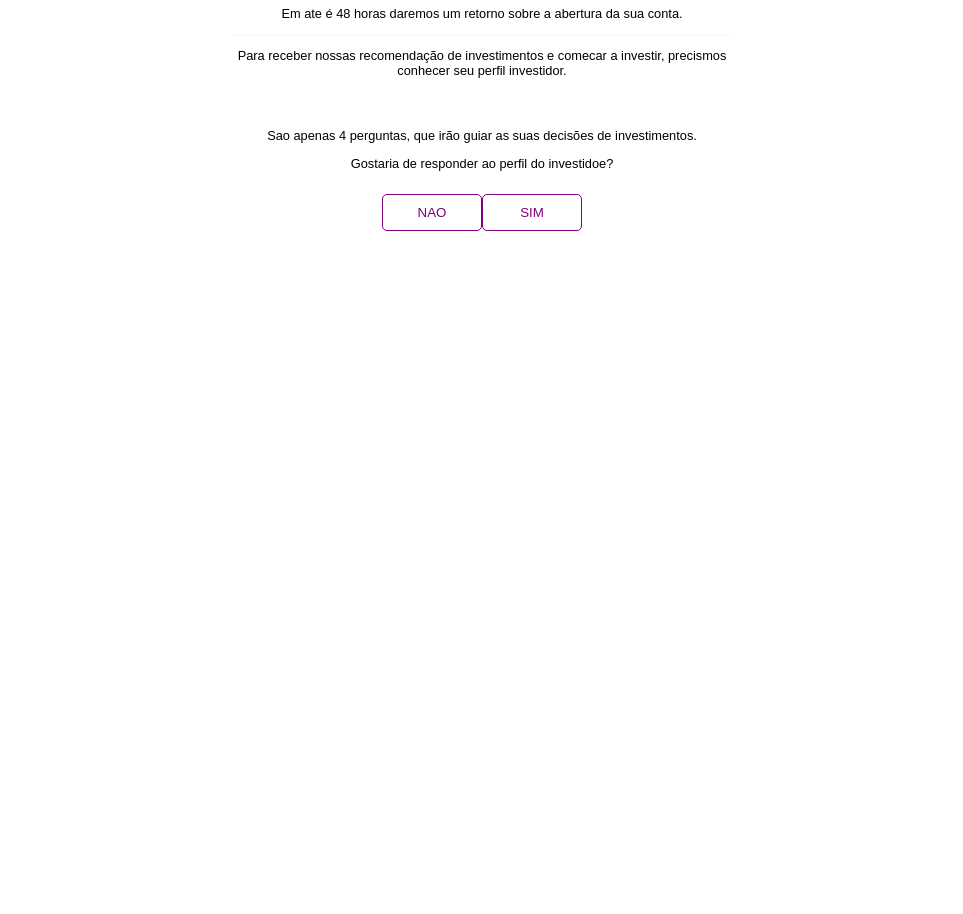
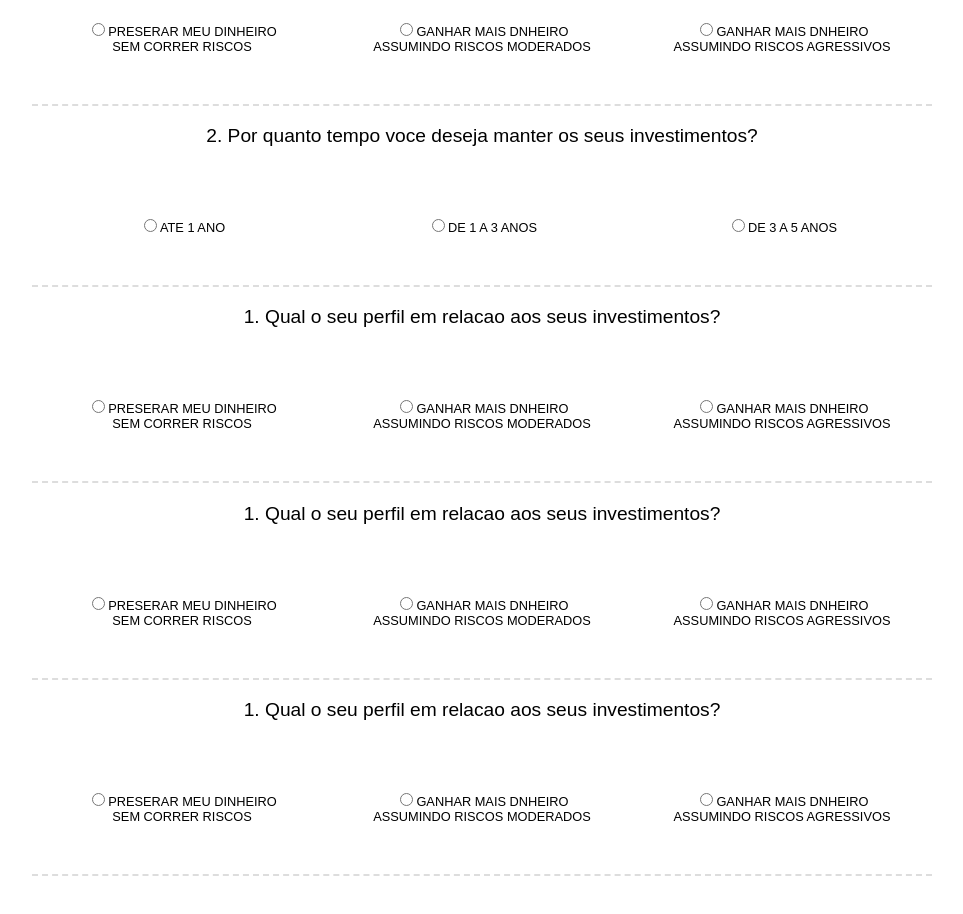
Before and after one commit to daniloagostinho/cedro, an Angular app: page /perfil in a window 1280 px wide. Shown: the part 180-1094 px from the top of the page, without its empty margins (158-1121 px from the left). Before the commit the page ends 800 px from the top, so only its background shows below. Built offline with nearby package versions, Linux system fonts and the light colour scheme.

Commit message:
criando pagina investimentos e estilizando

```diff
--- a/src/app/app.component.html
+++ b/src/app/app.component.html
@@ -1,2 +1,3 @@
 
-<app-home></app-home>
+<!--<app-home></app-home>-->
+<app-perfil-investidor></app-perfil-investidor>
--- a/src/app/app.module.ts
+++ b/src/app/app.module.ts
@@ -6,11 +6,14 @@ import { DialogComponent } from './dialog/dialog.component';
 import { HomeComponent } from './home/home.component';
 import { FormsModule, ReactiveFormsModule }   from '@angular/forms';
 
+import { PerfilInvestidorComponent } from './perfil-investidor/perfil-investidor.component';
+
 @NgModule({
   declarations: [
     AppComponent,
     DialogComponent,
-    HomeComponent
+    HomeComponent,
+    PerfilInvestidorComponent
   ],
   imports: [
     BrowserModule,
--- a/src/app/home/home.component.css
+++ b/src/app/home/home.component.css
@@ -34,8 +34,6 @@ p {
     color: purple;
     text-transform: uppercase;
 }
-
-
 
 .wrapper
 p:nth-child(6) {
--- /dev/null
+++ b/src/app/perfil-investidor/perfil-investidor.component.css
@@ -0,0 +1,41 @@
+.wrapper {
+    max-width: 900px;
+    margin: 50px auto;
+    text-align: center;
+
+    font-family: "Arial";
+}
+
+.wrapper
+h1 {
+    color: #a52526;
+    font-size: 1.2 em;
+    text-transform: uppercase;
+}
+
+.wrapper
+p {
+    font-size: 1.2em;
+}
+
+
+.wrapper
+span {
+    text-transform: uppercase;
+}
+
+/*color: #a52526;*/
+
+.wrapper
+ul {
+    display: flex;
+    padding: 50px 0 50px;
+    border-bottom: 2px dashed #ddd;
+}
+
+.wrapper
+li {
+    width: 40%;
+    list-style: none;
+    font-size: 0.8em;
+}
--- /dev/null
+++ b/src/app/perfil-investidor/perfil-investidor.component.html
@@ -0,0 +1,105 @@
+<div class="wrapper">
+    <h1>Perfil investidor - Questionário</h1>
+
+    <div class="form-group">
+        <p>1. Qual o seu perfil em relacao aos seus investimentos?</p>
+        <ul>
+            <li>
+                <input required ngModel name="termos" id="termos" type="radio" (change)="log(termos)" #termos="ngModel" class="form-group">
+                <span>Preserar meu dinheiro
+                    <br> sem correr riscos</span>
+            </li>
+            <li>
+                <input required ngModel name="termos" id="termos" type="radio" (change)="log(termos)" #termos="ngModel" class="form-group">
+                <span>Ganhar mais dnheiro
+                    <br> assumindo riscos moderados</span>
+            </li>
+            <li>
+                <input required ngModel name="termos" id="termos" type="radio" (change)="log(termos)" #termos="ngModel" class="form-group">
+                <span>Ganhar mais dnheiro
+                    <br> assumindo riscos agressivos</span>
+            </li>
+        </ul>
+    </div>
+
+    <div class="form-group">
+        <p>2. Por quanto tempo voce deseja manter os seus investimentos?</p>
+        <ul>
+            <li>
+                <input required ngModel name="termos" id="termos" type="radio" (change)="log(termos)" #termos="ngModel" class="form-group">
+                <span>ATE 1 ANO</span>
+            </li>
+            <li>
+                <input required ngModel name="termos" id="termos" type="radio" (change)="log(termos)" #termos="ngModel" class="form-group">
+                <span>DE 1 a 3 ANOS</span>
+            </li>
+            <li>
+                <input required ngModel name="termos" id="termos" type="radio" (change)="log(termos)" #termos="ngModel" class="form-group">
+                <span>DE 3 a 5 ANOS</span>
+            </li>
+        </ul>
+    </div>
+
+    <div class="form-group">
+        <p>1. Qual o seu perfil em relacao aos seus investimentos?</p>
+        <ul>
+            <li>
+                <input required ngModel name="termos" id="termos" type="radio" (change)="log(termos)" #termos="ngModel" class="form-group">
+                <span>Preserar meu dinheiro
+                    <br> sem correr riscos</span>
+            </li>
+            <li>
+                <input required ngModel name="termos" id="termos" type="radio" (change)="log(termos)" #termos="ngModel" class="form-group">
+                <span>Ganhar mais dnheiro
+                    <br> assumindo riscos moderados</span>
+            </li>
+            <li>
+                <input required ngModel name="termos" id="termos" type="radio" (change)="log(termos)" #termos="ngModel" class="form-group">
+                <span>Ganhar mais dnheiro
+                    <br> assumindo riscos agressivos</span>
+            </li>
+        </ul>
+    </div>
+
+    <div class="form-group">
+        <p>1. Qual o seu perfil em relacao aos seus investimentos?</p>
+        <ul>
+            <li>
+                <input required ngModel name="termos" id="termos" type="radio" (change)="log(termos)" #termos="ngModel" class="form-group">
+                <span>Preserar meu dinheiro
+                    <br> sem correr riscos</span>
+            </li>
+            <li>
+                <input required ngModel name="termos" id="termos" type="radio" (change)="log(termos)" #termos="ngModel" class="form-group">
+                <span>Ganhar mais dnheiro
+                    <br> assumindo riscos moderados</span>
+            </li>
+            <li>
+                <input required ngModel name="termos" id="termos" type="radio" (change)="log(termos)" #termos="ngModel" class="form-group">
+                <span>Ganhar mais dnheiro
+                    <br> assumindo riscos agressivos</span>
+            </li>
+        </ul>
+    </div>
+
+    <div class="form-group">
+        <p>1. Qual o seu perfil em relacao aos seus investimentos?</p>
+        <ul>
+            <li>
+                <input required ngModel name="termos" id="termos" type="radio" (change)="log(termos)" #termos="ngModel" class="form-group">
+                <span>Preserar meu dinheiro
+                    <br> sem correr riscos</span>
+            </li>
+            <li>
+                <input required ngModel name="termos" id="termos" type="radio" (change)="log(termos)" #termos="ngModel" class="form-group">
+                <span>Ganhar mais dnheiro
+                    <br> assumindo riscos moderados</span>
+            </li>
+            <li>
+                <input required ngModel name="termos" id="termos" type="radio" (change)="log(termos)" #termos="ngModel" class="form-group">
+                <span>Ganhar mais dnheiro
+                    <br> assumindo riscos agressivos</span>
+            </li>
+        </ul>
+    </div>
+</div>
--- /dev/null
+++ b/src/app/perfil-investidor/perfil-investidor.component.ts
@@ -0,0 +1,20 @@
+import { Component, OnInit } from '@angular/core';
+
+@Component({
+  selector: 'app-perfil-investidor',
+  templateUrl: './perfil-investidor.component.html',
+  styleUrls: ['./perfil-investidor.component.css']
+})
+export class PerfilInvestidorComponent implements OnInit {
+
+  constructor() { }
+
+  ngOnInit() {
+
+  }
+
+  OnDestroy() {
+
+  }
+
+}
```
Also changed, not shown: 1 other file (tests, documents, lock files or other folders).
